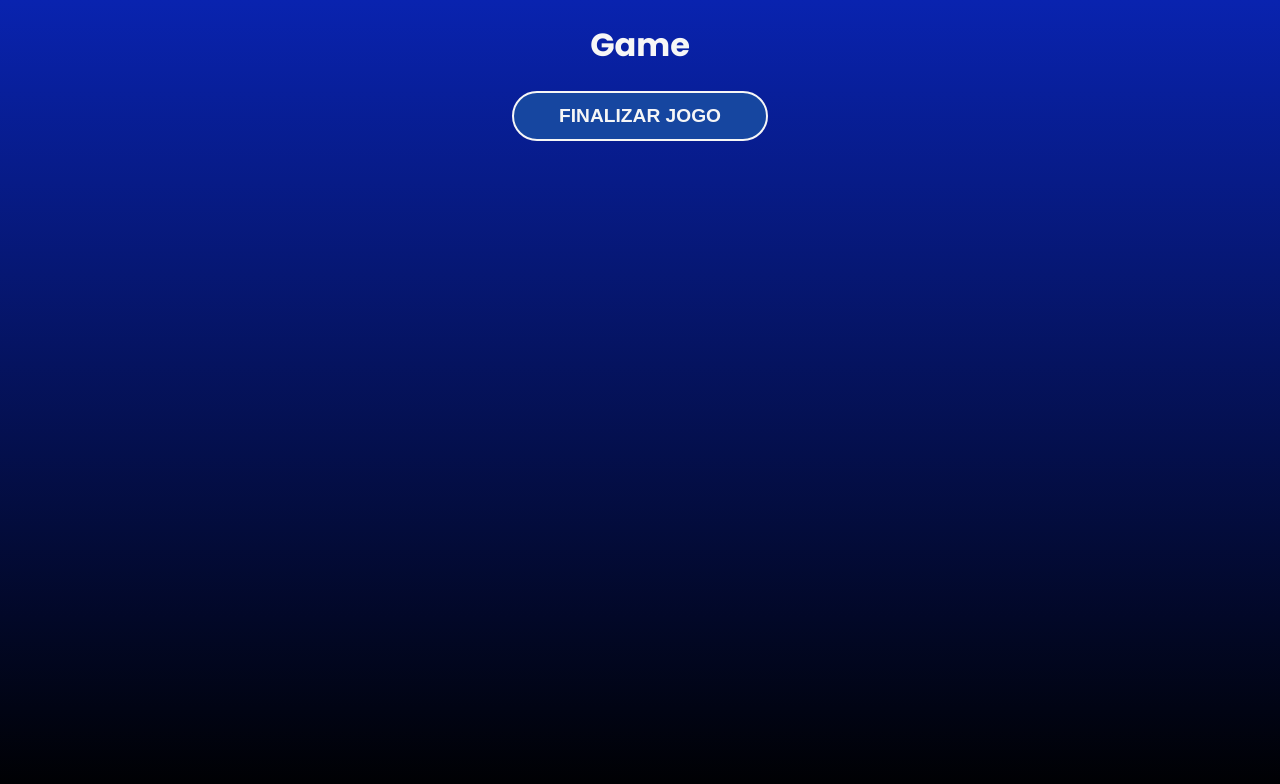
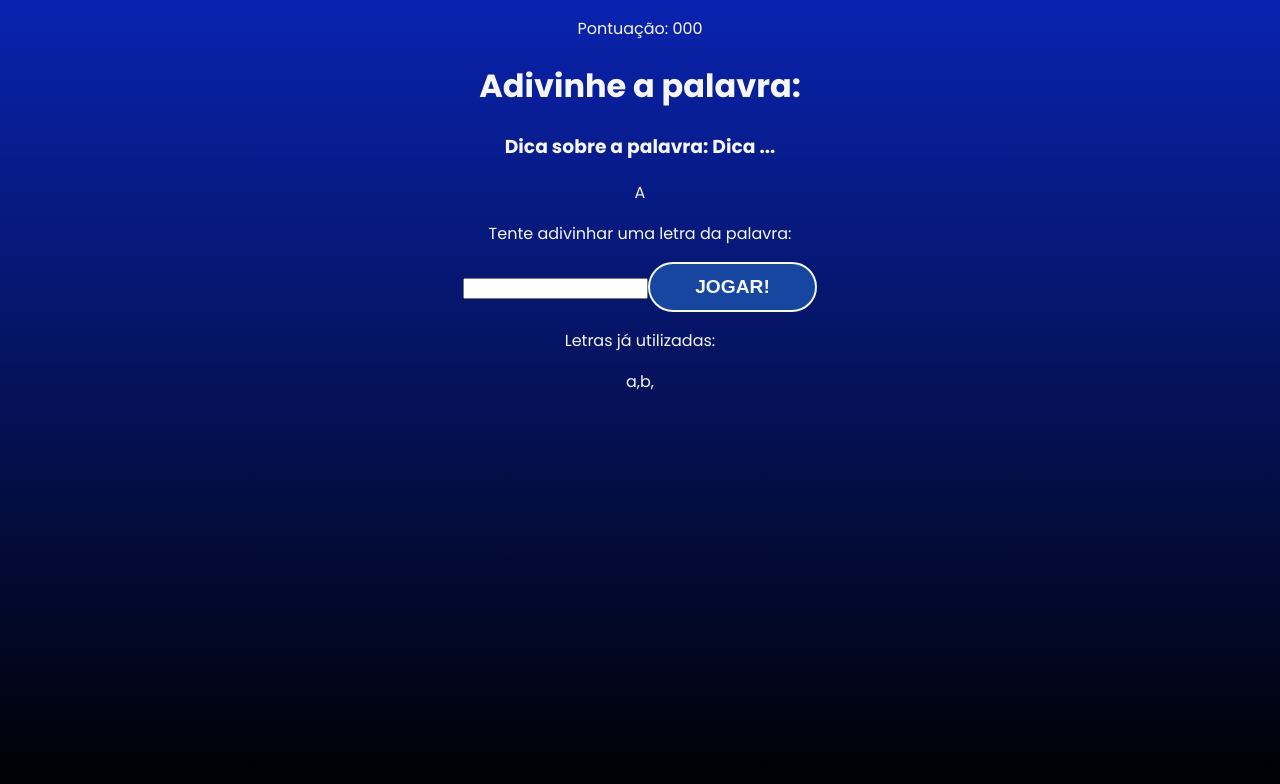
Before and after one commit to uadson/vuejs-course, a React (Vite) app in the folder code/secret_words/: page / in a window 1280 px wide. Both pictures are taken after a click on the button "COMEÇAR O JOGO". Shown: the top 784 px of the page. Built offline with nearby package versions, Linux system fonts and the light colour scheme.

Commit message:
fix #2 Estruturando componente jogo

```diff
--- a/code/secret_words/src/components/Game.jsx
+++ b/code/secret_words/src/components/Game.jsx
@@ -2,9 +2,30 @@ import './Game.css'
 
 const Game = ({ verifyLetter }) => {
     return (
-        <div>
-            <h1>Game</h1>
-            <button onClick={verifyLetter}>Finalizar jogo</button>
+        <div className='game'>
+            <p className="points">
+                <span>Pontuação: 000</span>
+            </p>
+            <h1>Adivinhe a palavra:</h1>
+            <h3 className="tip">
+                Dica sobre a palavra: <span>Dica ...</span>
+            </h3>
+            <div className="wordContainer">
+                <span className="letter">A</span>
+                <span className="blankSquare"></span>
+            </div>
+            <div className="letterContainer">
+                <p>Tente adivinhar uma letra da palavra:</p>
+                <form>
+                    <input type="text" name='letter' maxLength="1" required />
+                    <button>Jogar!</button>
+                </form>
+            </div>
+            <div className="wrongLettersContainer">
+                <p>Letras já utilizadas:</p>
+                <span>a,</span>
+                <span>b,</span>
+            </div>
         </div>
 
     )
```
